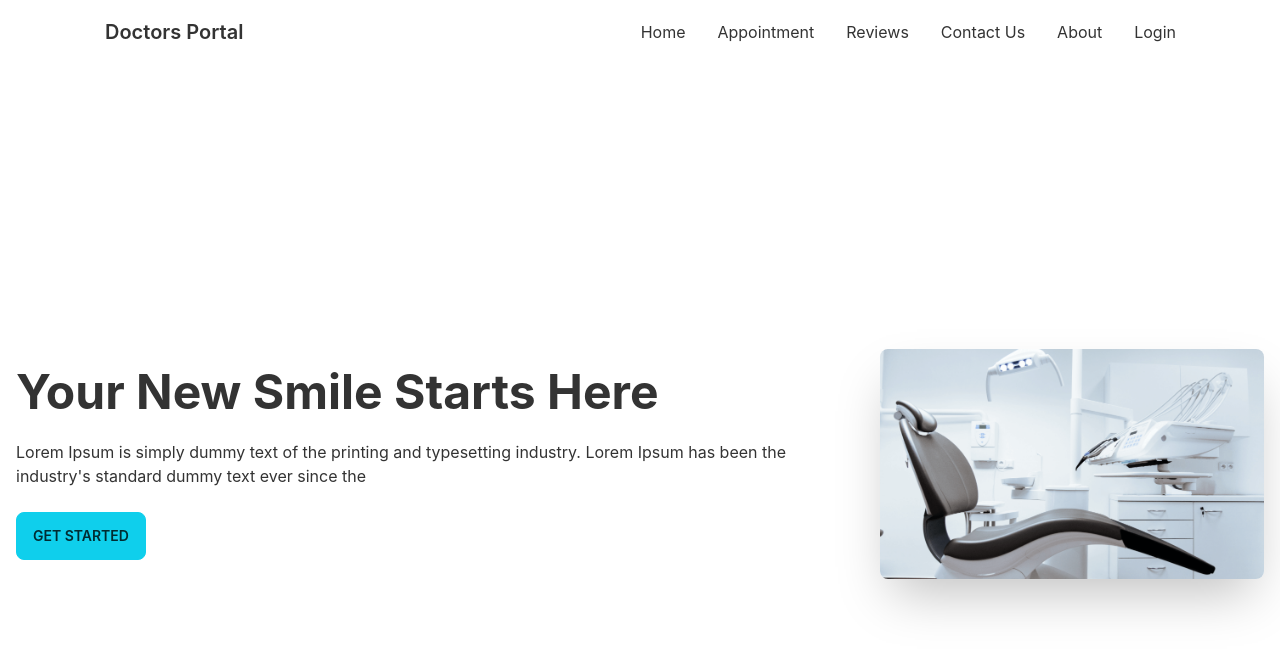
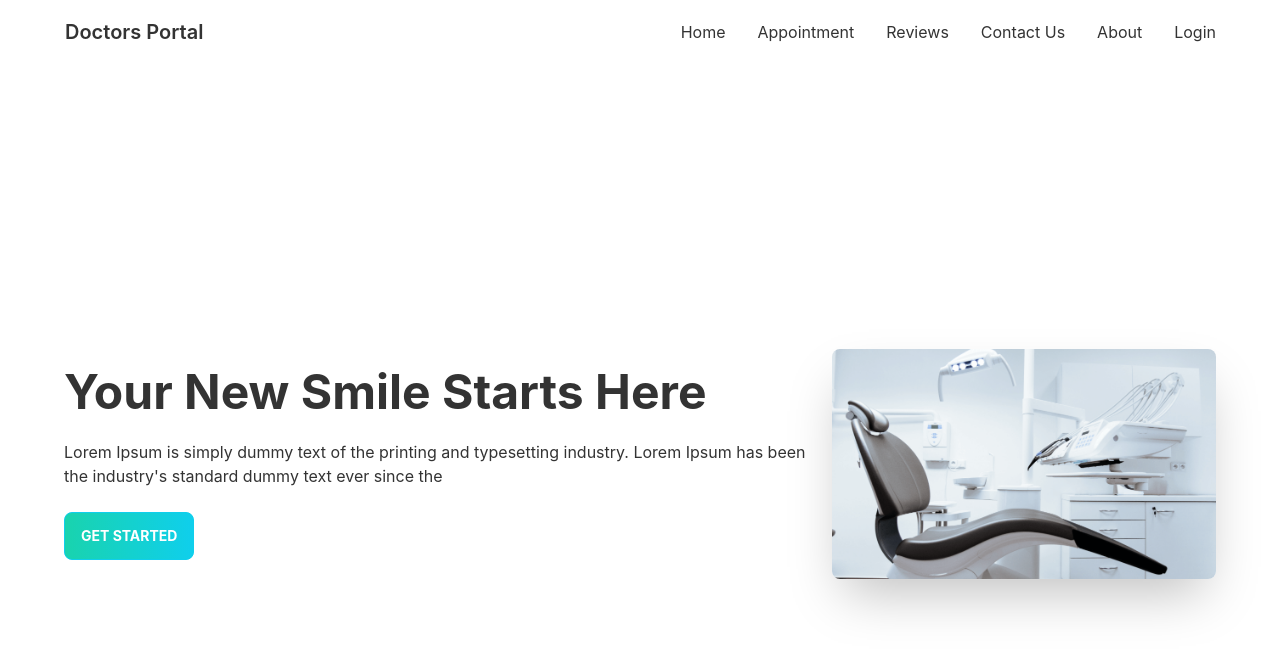
Before and after one commit to Shahriyar-Hosen/doctors-portal-client, a React (Create React App) app: page / in a window 1280 px wide. Shown: the top 652 px of the page. Built offline with nearby package versions, Linux system fonts and the light colour scheme.

Commit message:
banner style done

```diff
--- a/src/Pages/Home/Banner/Banner.js
+++ b/src/Pages/Home/Banner/Banner.js
@@ -3,7 +3,7 @@ import chair from "../../../assets/images/chair.png";
 
 const Banner = () => {
   return (
-    <div class="hero min-h-screen">
+    <div class="hero min-h-screen px-12">
       <div class="hero-content flex-col lg:flex-row-reverse">
         <img class="max-w-sm rounded-lg shadow-2xl" src={chair} alt="" />
         <div>
@@ -13,7 +13,7 @@ const Banner = () => {
             industry. Lorem Ipsum has been the industry's standard dummy text
             ever since the
           </p>
-          <button class="btn btn-primary">Get Started</button>
+          <button class="btn btn-primary uppercase font-bold text-white bg-gradient-to-r from-secondary to-primary">Get Started</button>
         </div>
       </div>
     </div>
--- a/src/Pages/Shared/Navbar/Navbar.js
+++ b/src/Pages/Shared/Navbar/Navbar.js
@@ -25,8 +25,8 @@ const Navbar = () => {
     </>
   );
   return (
-    <div class="navbar bg-base-100">
-      <div class="navbar-start lg:ml-20">
+    <div class="navbar bg-base-100 lg:px-12">
+      <div class="navbar-start ">
         <div class="dropdown">
           <label tabindex="0" class="btn btn-ghost lg:hidden">
             <svg
@@ -55,7 +55,7 @@ const Navbar = () => {
           Doctors Portal
         </Link>
       </div>
-      <div class="navbar-center hidden lg:flex navbar-end mr-20">
+      <div class="navbar-center hidden lg:flex navbar-end">
         <ul class="menu menu-horizontal p-0">{menuItems}</ul>
       </div>
     </div>
```
